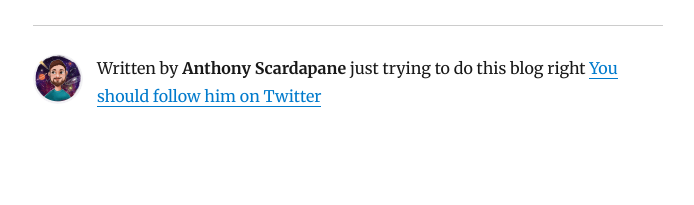
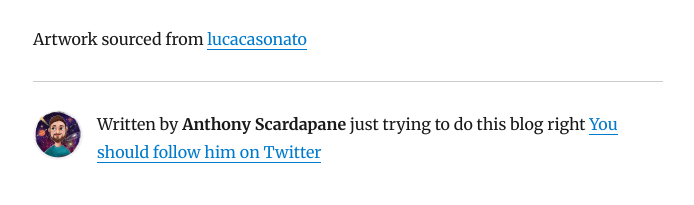
Before and after one commit to a-scar/eventually-interesting, a Gatsby site: page /async-iterators-with-deno/ in a window 1280 px wide. Shown: the part 590-795 px from the top of the page, without its empty margins (292-986 px from the left). Built offline with nearby package versions, Linux system fonts and the light colour scheme; Gatsby itself is replaced by a stand-in of ours; some packages are replaced by stand-ins of ours.

Commit message:
add credit to gif creator

```diff
--- a/content/blog/async-iterators-with-deno/index.md
+++ b/content/blog/async-iterators-with-deno/index.md
@@ -10,3 +10,6 @@ description: "The what,how, and why behind async iterators"
 
 Hey there I currently know very little about async iterators. This is so far
 just some filler text for the start of my research. Well, see you soon.
+
+
+Artwork sourced from [lucacasonato](https://github.com/lucacasonato)
```
